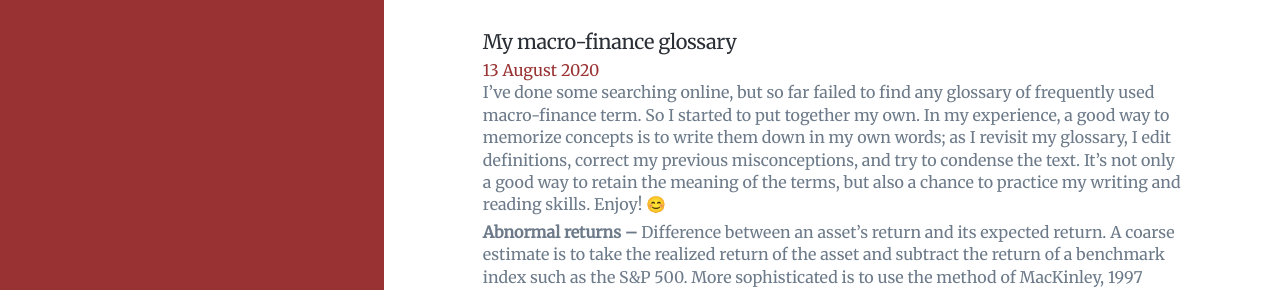
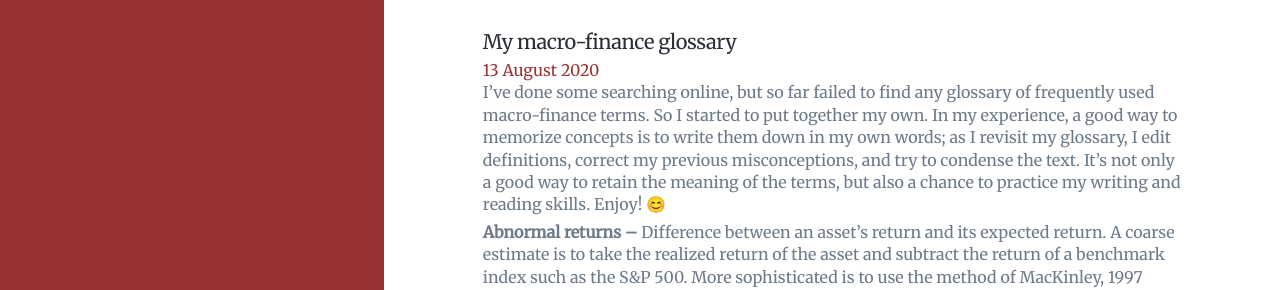
Before and after one commit to bojeryd91/bojeryd91.github.io, a Jekyll site: the page built from _posts/2020-08-13-macro-finance-glossary.md, in a window 1280 px wide and 900 px high. Shown: the top 290 px of the window. Built offline with Jekyll 4.4.1, drawn with Linux system fonts in a browser that asks for light colours; nearby versions of some CDN libraries; some web fonts are replaced; some of the changed text lies outside the part shown.

Commit message:
Update 2020-08-13-macro-finance-glossary.md

```diff
--- a/_posts/2020-08-13-macro-finance-glossary.md
+++ b/_posts/2020-08-13-macro-finance-glossary.md
@@ -4,7 +4,7 @@ date: 2020-08-13 00:00:00
 excerpt: This is my ongoing project to collect a glossary of words and concepts used in macro-finance, *which I keep on forgetting*...
 ---
 
-I've done some searching online, but so far failed to find any glossary of frequently used macro-finance term. So I started to put together my own. In my experience, a good way to memorize concepts is to write them down in my own words; as I revisit my glossary, I edit definitions, correct my previous misconceptions, and try to condense the text. It's not only a good way to retain the meaning of the terms, but also a chance to practice my writing and reading skills. Enjoy! 😊
+I've done some searching online, but so far failed to find any glossary of frequently used macro-finance terms. So I started to put together my own. In my experience, a good way to memorize concepts is to write them down in my own words; as I revisit my glossary, I edit definitions, correct my previous misconceptions, and try to condense the text. It's not only a good way to retain the meaning of the terms, but also a chance to practice my writing and reading skills. Enjoy! 😊
 
 
 **Abnormal returns --** Difference between an asset's return and its expected return. A coarse estimate is to take the realized return of the asset and subtract the return of a benchmark index such as the S&P 500. More sophisticated is to use the method of MacKinley, 1997 (Event Studies in Economics and Finance).
```
Also changed, not shown: other parts of _posts/2020-08-13-macro-finance-glossary.md (+2 -0 lines).
